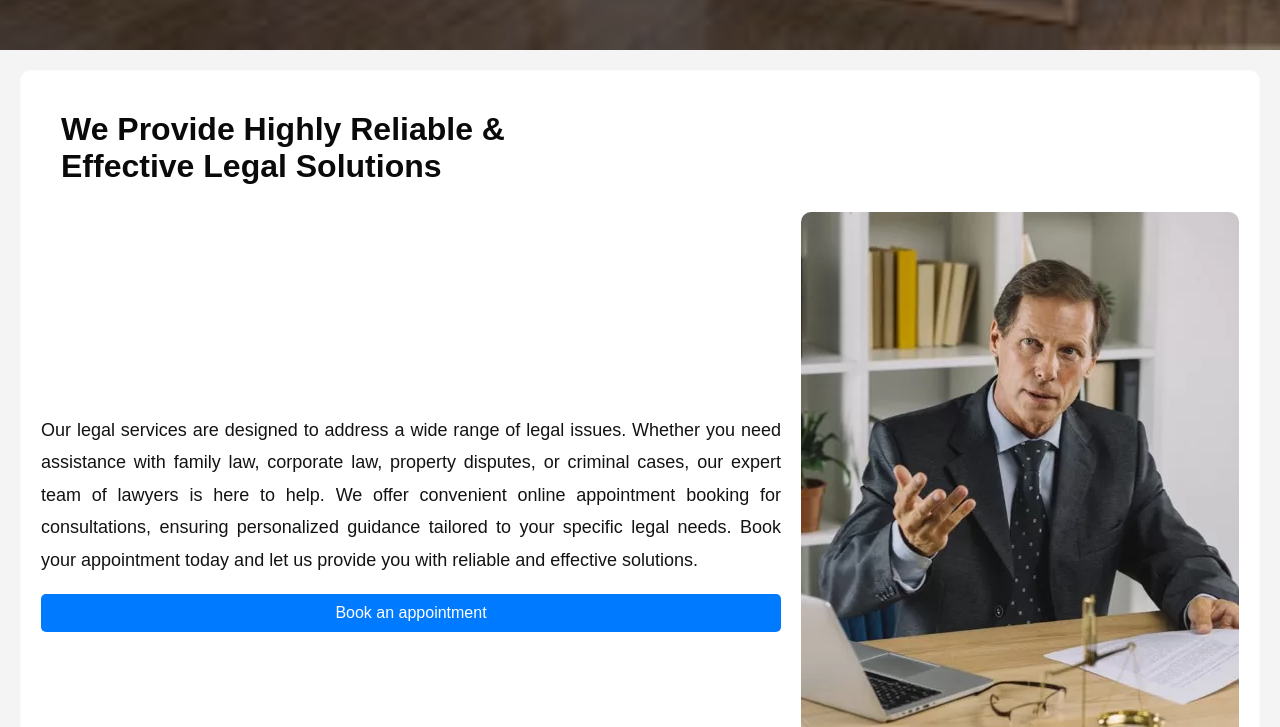
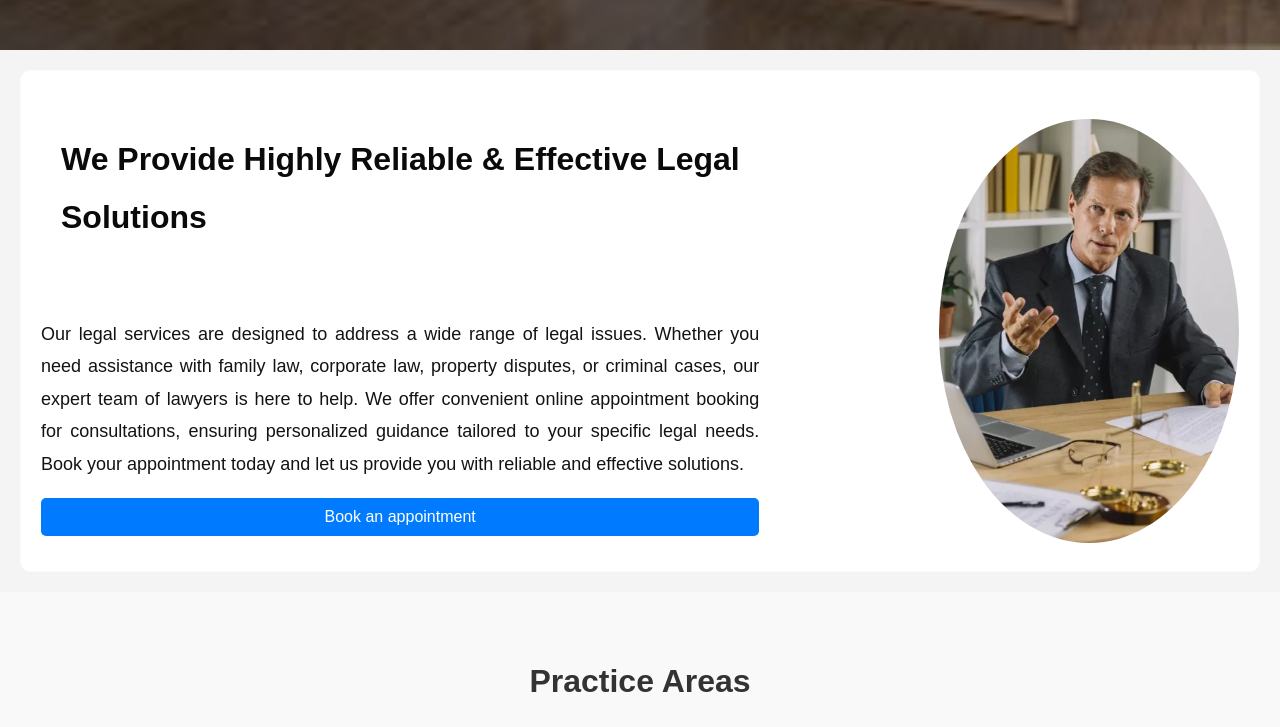
Before and after one commit to Sital7/All-projects, a plain HTML site: page projects/law_website/index.html in a window 1280 px wide. Shown: the part 910-1637 px from the top of the page. Drawn offline with Linux system fonts and the light colour scheme.

Commit message:
updated law website

```diff
--- a/projects/law_website/index.html
+++ b/projects/law_website/index.html
@@ -56,9 +56,10 @@
 
 
     <div id="AboutUs" class="about-container">
-        <h2>We Provide Highly Reliable &<br> Effective Legal Solutions</h2>
+
         <div class="about-content">
             <div class="about-text">
+                <h2 class="h2">We Provide Highly Reliable & Effective Legal Solutions</h2>
                 <p>
                     Our legal services are designed to address a wide range of
                     legal issues. Whether you need assistance with family law,
--- a/projects/law_website/style.css
+++ b/projects/law_website/style.css
@@ -255,21 +255,41 @@ display: flex;
 align-items: center;
 justify-content: space-between;
 margin-top: 20px;
-gap: 20px;
+gap: 15%;
+}
+.h2{
+    display: flex;
+    margin-bottom: 10%
 }
 
 .about-content img {
-max-width: 40%;
-height: auto;
-border-radius: 10px;
-box-shadow: 0 4px 8px rgba(255, 255, 255, 0.2);
+    max-width: 300px;
+    height: auto;
+    border-radius: 50%;
+    box-shadow: 0 4px 8px rgba(255, 255, 255, 0.2);
+    cursor: pointer;
+    transition: transform 0.3s ease, box-shadow 0.3s ease;
 }
+
+.about-content img:hover {
+    transform: scale(1.1);
+    box-shadow: 0 6px 12px rgba(0, 0, 0, 0.3);
+}
+
+/* Click (active) effect */
+/* .about-content img:active {
+    transform: scale(0.95);
+    box-shadow: 0 2px 6px rgba(0, 0, 0, 0.2);
+} */
+
 
 .about-text {
 flex: 1;
 text-align: justify;
 line-height: 1.8;
 font-size: 18px;
+
+gap: 10px;
 }
 
 
@@ -288,7 +308,7 @@ margin-bottom: 30px;
 
 .Area-container {
 display: grid;
-grid-template-columns: repeat(3, 1fr);  /* 3 cards per row */
+grid-template-columns: repeat(3, 1fr);
 gap: 20px;
 justify-items: center;
 max-width: 1200px;
```
Also changed, not shown: index.html (+3 -3 lines).
